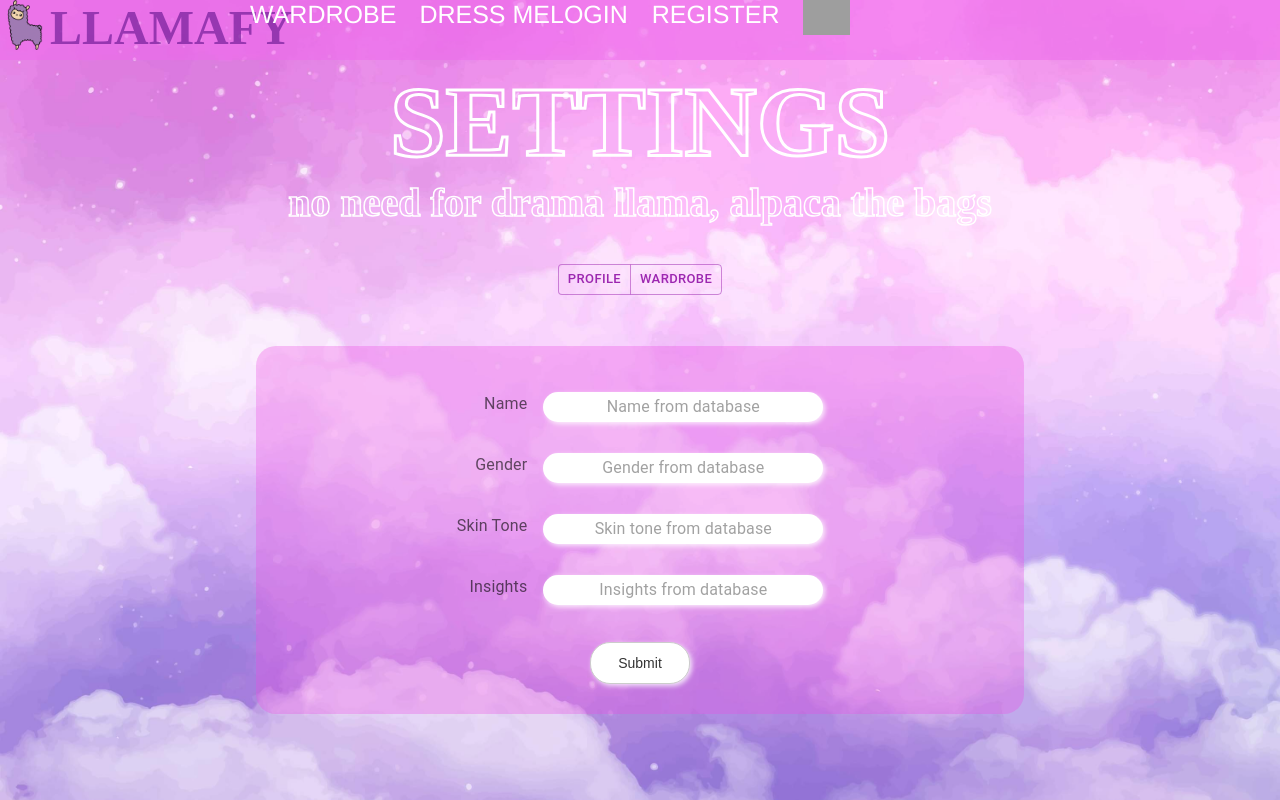
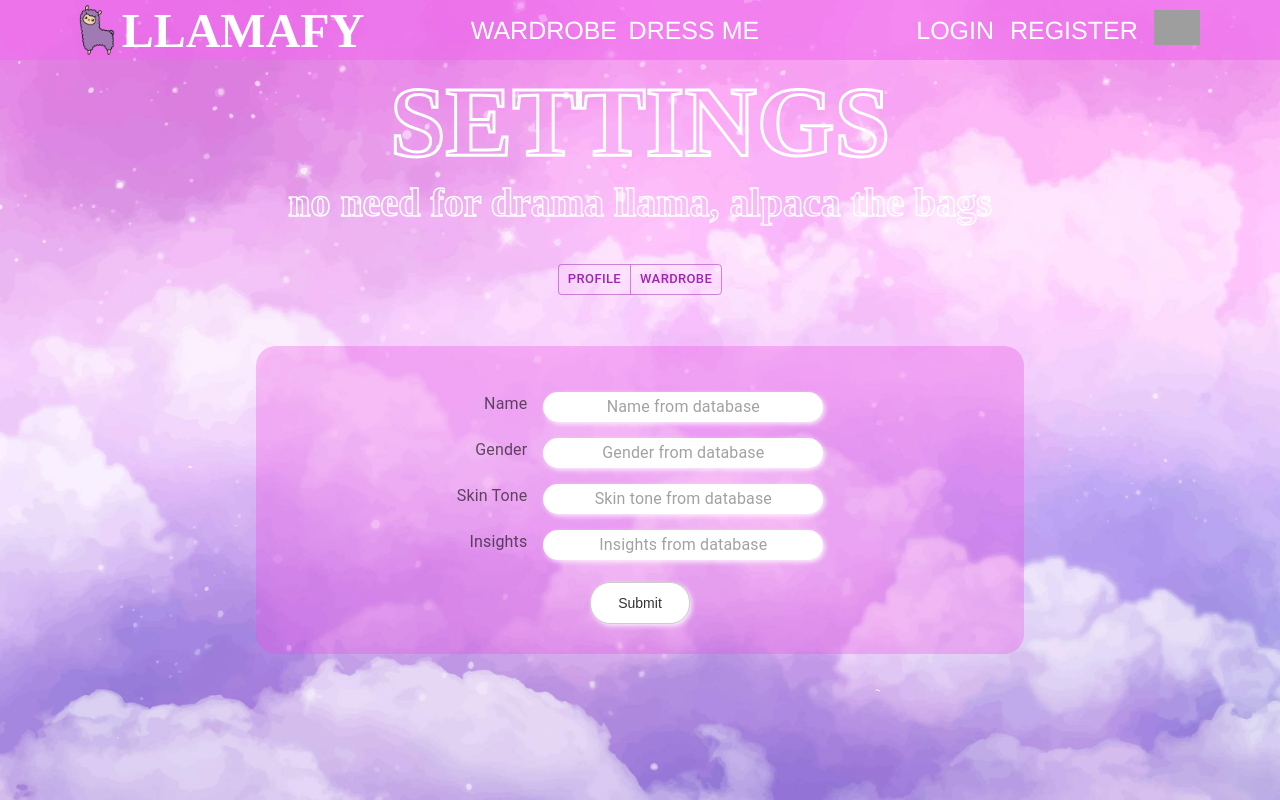
Before and after one commit to CaitiGre/Llamafy-Group-Project, a React (Create React App) app: page /settings in a window 1280 px wide. Built offline with nearby package versions, Linux system fonts and the light colour scheme; grey boxes are pictures that could not be loaded.

Commit message:
Fixed style problems of nav bar and Register page

```diff
--- a/src/components/SettingsPage/Profile.jsx
+++ b/src/components/SettingsPage/Profile.jsx
@@ -93,7 +93,8 @@
                                     height: "30px",
                                     width: "60%",
                                     marginBottom: "15px",
-                                    backgroundColor: "white"
+                                    backgroundColor: "white",
+                                    margin: "0px"
                                 }}
                                 type={item.type}
                                 name={item.name}
--- a/src/components/SettingsPage/SettingsPage.module.css
+++ b/src/components/SettingsPage/SettingsPage.module.css
@@ -1,6 +1,6 @@
 * {
     box-sizing: border-box;
-    margin: 0px;
+    margin: auto;
 }
 
 .backgroundImage {
```
